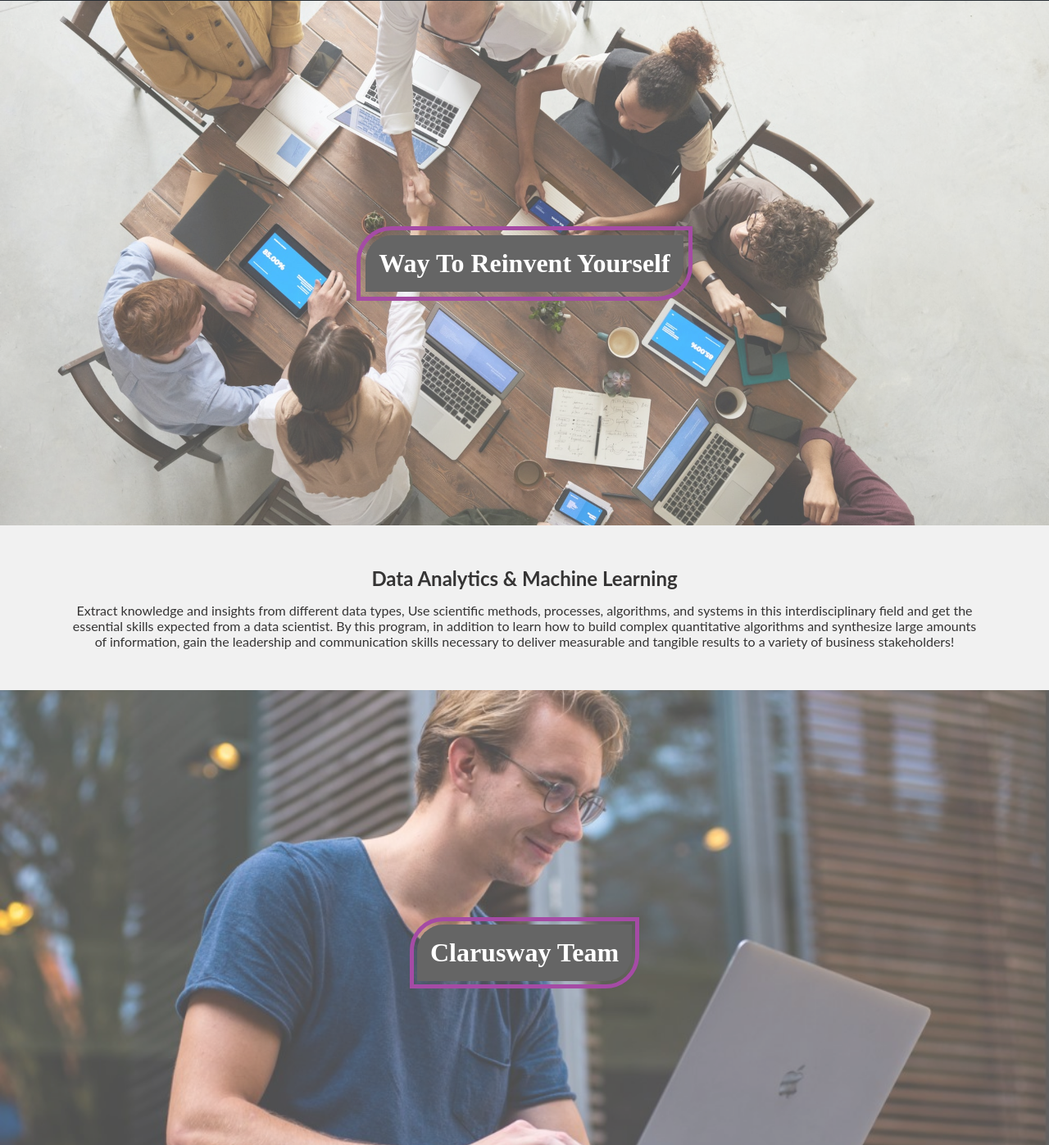
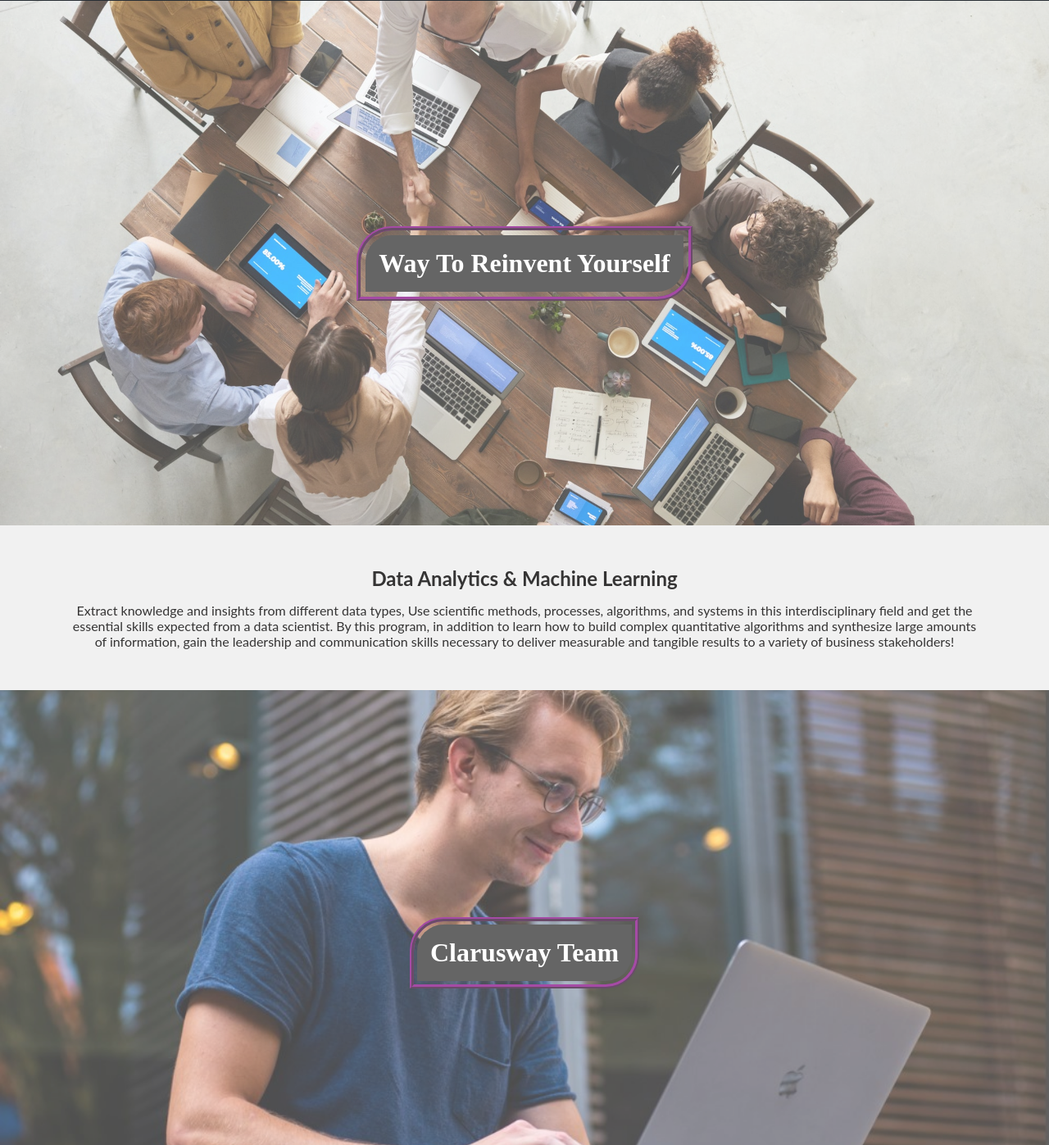
Before and after one commit to bekirbali/Parallax-Website, a plain HTML site: page index.html in a window 1280 px wide. Shown: the part 1879-3276 px from the top of the page at 82% size. Drawn offline with Linux system fonts and the light colour scheme.

Commit message:
styling outline

```diff
--- a/style.css
+++ b/style.css
@@ -62,7 +62,7 @@
   background-color: rgb(36, 36, 36);
   border-top-left-radius: 2rem;
   border-bottom-right-radius: 2rem;
-  outline: 5px solid purple;
+  outline: 5px ridge purple;
   outline-offset: 0.4rem;
   text-transform: capitalize;
 }
@@ -72,7 +72,7 @@
   background-color: rgb(36, 36, 36);
   border-top-left-radius: 2rem;
   border-bottom-right-radius: 2rem;
-  outline: 5px solid purple;
+  outline: 5px ridge purple;
   outline-offset: 0.25rem;
   text-transform: capitalize;
 }
```
